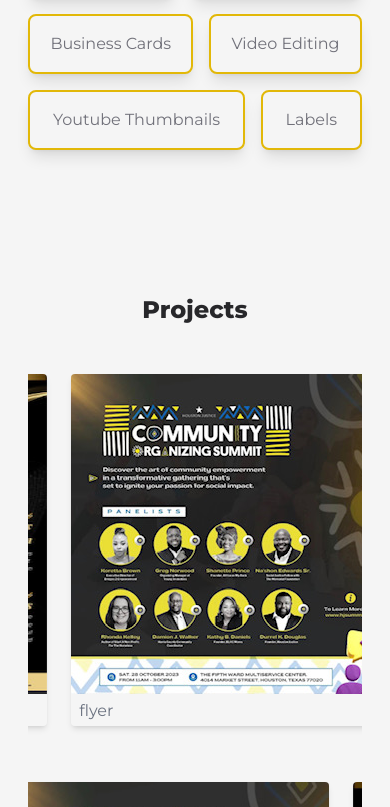
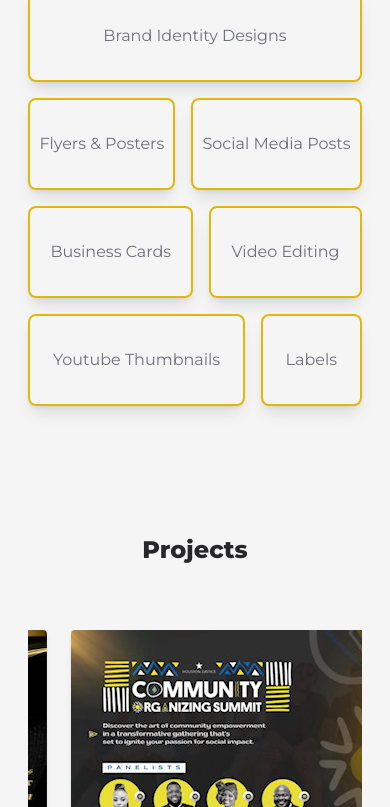
Before and after one commit to Vhickyy/kel-portfolio, a Next.js app: page / in a window 390 px wide. Shown: the part 2397-3204 px from the top of the page. Built offline with nearby package versions, Linux system fonts and the light colour scheme.

Commit message:
starting review content

```diff
--- a/src/app/page.tsx
+++ b/src/app/page.tsx
@@ -12,12 +12,12 @@ import { FaFacebook } from 'react-icons/fa'
 export default function Home() {
   return (
     <main className='w-[90%] lg:w-[95%] lg:flex max-w-[1440px] mx-auto'>
-      <section className='hidden lg:block lg:w-[5%]'>
-          <div className='sticky top-[25%] grid gap-4 items-end justify-center text-textColor'>
-          <FaFacebook className="w-[2rem] h-[2rem]"/>
-          <FaFacebook className="w-[2rem] h-[2rem]"/>
-          <FaFacebook className="w-[2rem] h-[2rem]"/>
-          <div className='w-[1px] h-[20rem] mx-auto bg-primary'></div>
+      <section className='hidden lg:block lg:w-[5%] min-h-screen'>
+          <div className='sticky top-[25%] grid gap-4 items-end justify-center text-textColor overflow-y-clip'>
+              <FaFacebook className="w-[2rem] h-[2rem]"/>
+              <FaFacebook className="w-[2rem] h-[2rem]"/>
+              <FaFacebook className="w-[2rem] h-[2rem]"/>
+              <div className='w-[1px] h-[18rem] mx-auto bg-primary'></div>
           </div>
       </section>
       <section className='lg:w-[95%]'>
@@ -31,7 +31,7 @@ export default function Home() {
          <Reviews/>
         </main>
       </section>
-      <div className='fixed bottom-8 right-10 md:hidden border-2 border-primary p-3 rounded-[50%] text-primary cursor-pointer z-[1000] bg-[#10091899]'>
+      <div className='fixed bottom-8 right-10 lg:hidden border-2 border-primary p-3 rounded-[50%] text-primary cursor-pointer z-[1000] bg-[#10091899]'>
         <ThemeButton/>
       </div>
     </main>
--- a/src/components/Projects.tsx
+++ b/src/components/Projects.tsx
@@ -3,6 +3,7 @@ import Image from 'next/image'
 import React from 'react'
 import Img from "@/images/pro2.jpg";
 import Img2 from "@/images/pro3.jpeg"
+import useScroll from './custom/scroll';
 const projects = [
     {
         name: "magazine"
@@ -20,14 +21,14 @@ const projects = [
 
 
 function Project() {
-
+  const {ref} =  useScroll({name:"projects",threshold:0.3});
   return (
-    <section className='pt-[9rem] pb-[5rem]' id="project" >
+    <section className='pt-[3rem] md:pt-[5rem]' id="projects" ref={ref}>
       {/* <div className='flex items-center justify-center'> */}
         {/* <h2 className='font-extrabold text-3xl text-primary'> 01.</h2> */}
         <h2 className='font-extrabold text-2xl sm:text-3xl text-textColor text-center'>Projects</h2>
       {/* </div> */}
-      <aside className='grid gap-8 pt-[3rem]'>
+      <aside className='grid gap-10 pt-[4rem]'>
         <div className=' text-gray-500 flex gap-6 overflow-x-clip min-w-full'>
           <div className='animate flex gap-6 '>
             {projects.map((pro,index)=>{
--- a/src/components/Reviews.tsx
+++ b/src/components/Reviews.tsx
@@ -1,8 +1,16 @@
+import { reviews } from "@/data/data"
 
 const Reviews = () => {
   return (
     <section>
       <h2 className='font-extrabold text-2xl sm:text-3xl text-textColor text-center'>Reviews</h2>
+      <div className="text-textgray">
+        {reviews.map(review=>{
+          return (
+            <>hi</>
+          )
+        })}
+      </div>
     </section>
   )
 }
--- a/src/components/Skills.tsx
+++ b/src/components/Skills.tsx
@@ -54,12 +54,12 @@ const skillset: skill[] = [
 function Skills() {
   const {ref} =  useScroll({name:"skills",threshold:0.9});
   return (
-    <section className='pt-[2rem]pt-[3rem]' id="skill" ref={ref}>
+    <section className='pt-[3rem] md:pt-[5rem] pb-[5rem]' id="skill" ref={ref}>
       <h2 className='font-extrabold text-2xl sm:text-3xl text-textColor text-center'>Area of Expertise</h2>
-      <div className='flex flex-wrap gap-x-4 gap-y-4 md:gap-y-6  justify-between items-center mt-12 text-textgray'>
+      <div className='flex flex-wrap gap-x-4 gap-y-4 md:gap-y-6  justify-between items-center mt-[4rem] text-textgray'>
         {skillset.map((skill,index)=>{
           return (
-            <div className='group  bg-bgColor text-inverse  rounded-lg text-center grow shadow-lg border-2 border-primary py-4 px-2 relative grid items-center' key={index}>
+            <div className='group  bg-bgColor text-inverse  rounded-lg text-center grow shadow-lg border-2 border-primary py-8 px-2 relative grid items-center' key={index}>
               <h4>{skill.skill}</h4>
               <div className="absolute bottom-0 left-0 right-0 bg-primary h-0 group-hover:h-[10%] transition-all duration-200">
               </div>
--- a/src/components/Videos.tsx
+++ b/src/components/Videos.tsx
@@ -54,7 +54,7 @@ export default function Videos({mode}:Video) {
   return (
     <section className={`w-full ${mode ? "py-[2rem]" : "pt-[3rem] pb-[4rem]"}`} id="video" ref={ref}>
         <h2 className='font-extrabold text-2xl sm:text-3xl text-textColor text-center'>Videos</h2>
-      <div className=' grid gap-x-6 gap-y-8 mt-8 md:grid-cols-2 '>
+      <div className=' grid gap-x-12 gap-y-8 mt-8 md:grid-cols-2 '>
         {videos.map((video,index)=>{
           return (
             <div key={index} className='rounded-lg overflow-hidden  text-textColor relative shadow-md'>
--- a/src/data/data.ts
+++ b/src/data/data.ts
@@ -43,7 +43,7 @@ export const navData:nav[] = [
 ]
 
 
-const reviews = [
+export const reviews = [
     {
         name: "Jacinta Obi",
         review: "Kelechi is a skilled, creative Canva Graphic Designer who effortlessly blends inspiration with careful attention to detail to produce a compelling design. He creates masterpieces that leave a lasting impression, and his ability to connect with customers and bring their ideas and vision to life is outstanding. I've hired him several times for a couple of jobs and also taken his courses, and he always delivers. I recommend him any day, any time."
```
